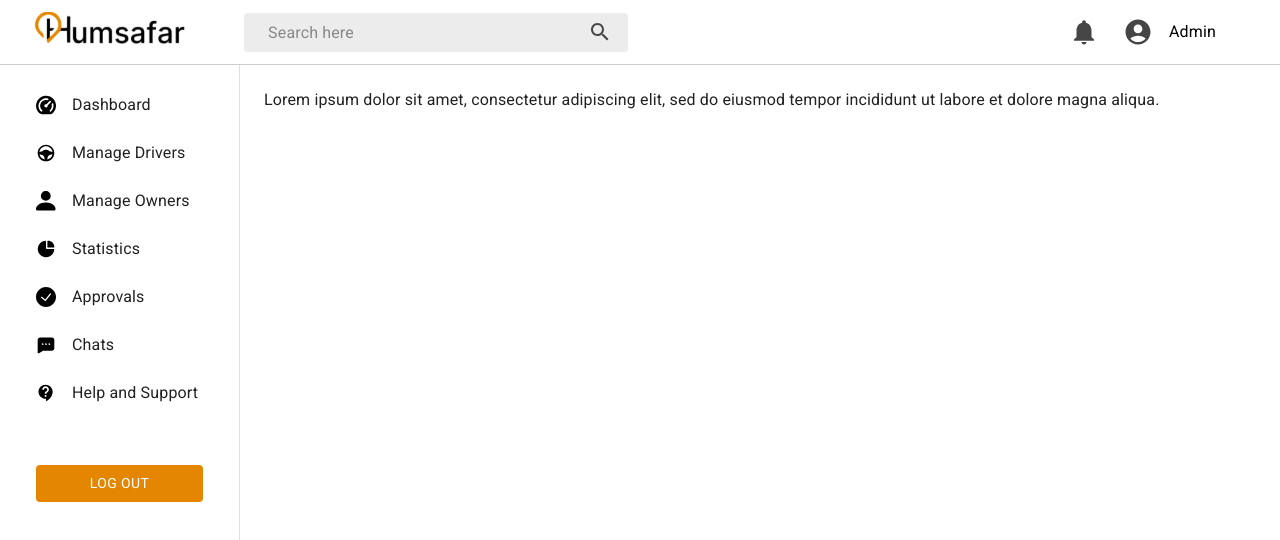
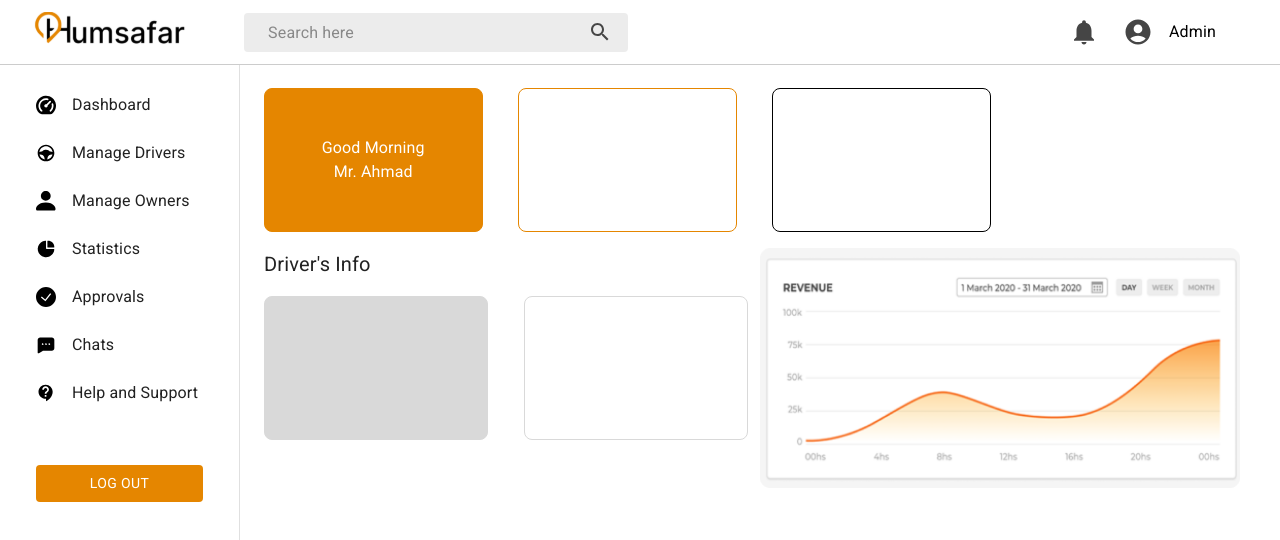
Before and after one commit to umer-shehzad/humsafardashboard, a React (Vite) app: page / in a window 1280 px wide. Shown: the top 540 px of the page. Built offline with nearby package versions, Linux system fonts and the light colour scheme.

Commit message:
add SectionOne and SectionTwo in main Component

```diff
--- a/src/components/MiniDrawer.jsx
+++ b/src/components/MiniDrawer.jsx
@@ -20,6 +20,8 @@ import NotificationsIcon from '@mui/icons-material/Notifications';
 import AccountCircle from '@mui/icons-material/AccountCircle';
 import Badge from '@mui/material/Badge';
 import useMediaQuery from '@mui/material/useMediaQuery';
+import SectionOne from './main/SectionOne';
+import SectionTwo from './main/SectionTwo';
 
 const drawerWidth = 240;
 
@@ -251,10 +253,10 @@ export default function MiniDrawer() {
       {/* main */}
       <Box component="main" sx={{ flexGrow: 1, p: 3 }}>
         <DrawerHeader />
-        <Typography paragraph>
-          Lorem ipsum dolor sit amet, consectetur adipiscing elit, sed do eiusmod
-          tempor incididunt ut labore et dolore magna aliqua.
-        </Typography>
+
+        <SectionOne />
+        <SectionTwo />
+
       </Box>
     </Box>
   );
--- /dev/null
+++ b/src/components/main/SectionOne.jsx
@@ -0,0 +1,40 @@
+import React from 'react'
+import { Grid, Box, Typography } from '@mui/material'
+
+const SectionOne = () => {
+    return (
+        <>
+            <Grid container spacing={3}>
+
+                <Grid item xs={3}>
+                    <Box
+                        border={1}
+                        borderColor='#E58600'
+                        borderRadius={2}
+                        bgcolor='#E58600'
+                        width="95%"
+                        height='18vh'
+                        display={'flex'}
+                        flexDirection={'column'}
+                        alignItems={'center'}
+                        justifyContent={'center'}
+                    >
+                        <Typography color='white'>Good Morning</Typography>
+                        <Typography color='white'>Mr. Ahmad</Typography>
+                    </Box>
+                </Grid>
+
+                <Grid item xs={3}>
+                    <Box border={1} borderColor='#E58600' borderRadius={2} width="95%" height='18vh'></Box>
+                </Grid>
+
+                <Grid item xs={3}>
+                    <Box border={1} borderColor='#000000' borderRadius={2} width="95%" height='18vh'></Box>
+                </Grid>
+
+            </Grid>
+        </>
+    )
+}
+
+export default SectionOne
--- /dev/null
+++ b/src/components/main/SectionTwo.jsx
@@ -0,0 +1,47 @@
+import React from 'react'
+import { Grid, Box, Typography } from '@mui/material'
+
+const SectionTwo = () => {
+    return (
+        <Grid container mt={2}>
+            <Grid item xs={6}>
+                {/* Title */}
+                <Typography variant='h6' mb={2}>Driver's Info</Typography>
+
+                {/* Content */}
+                <Grid container spacing={3}>
+                    <Grid item xs={6}>
+                        <Box
+                            border={1}
+                            borderColor='#D9D9D9'
+                            bgcolor={'#D9D9D9'}
+                            borderRadius={2}
+                            width="95%"
+                            height='18vh'></Box>
+                    </Grid>
+                    <Grid item xs={6}>
+                        <Box
+                            border={1}
+                            borderColor='#D9D9D9'
+                            borderRadius={2}
+                            width="95%"
+                            height='18vh'></Box>
+                    </Grid>
+                </Grid>
+            </Grid>
+
+            {/* Graph */}
+            <Grid item xs={6}>
+                <Box
+                    component="img"
+                    height={'30vh'}
+                    alt="Graph"
+                    src="/Graph.png"
+                />
+            </Grid>
+
+        </Grid>
+    )
+}
+
+export default SectionTwo
```
Also changed, not shown: public/Graph.png (added).
